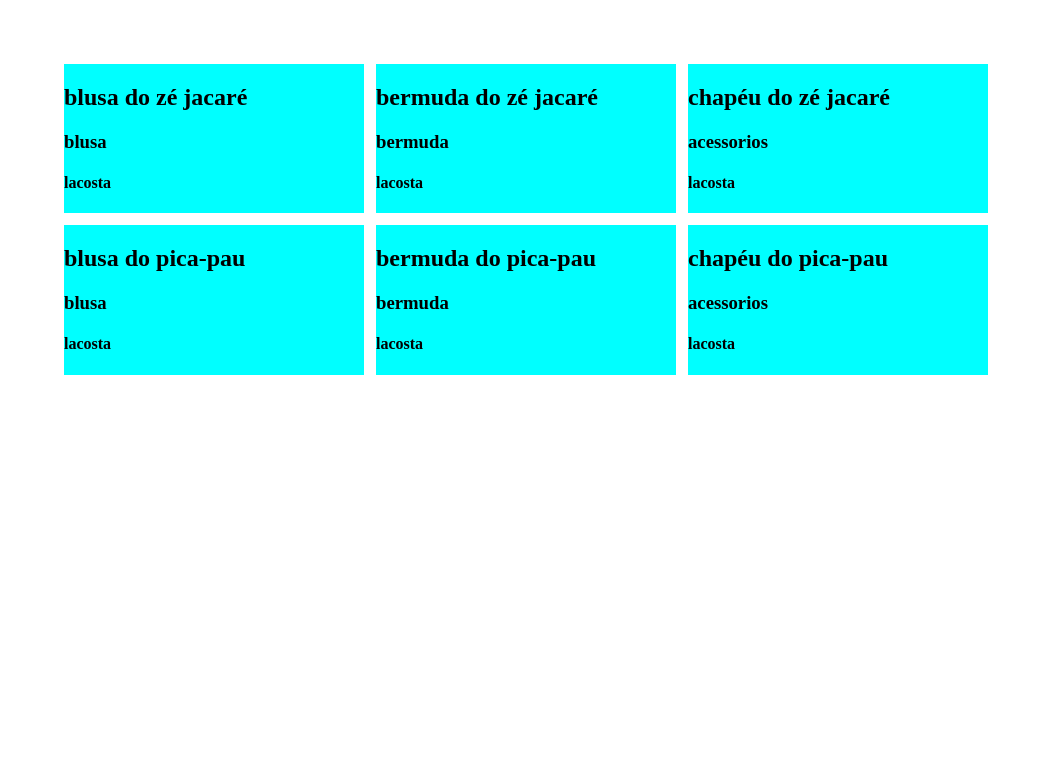
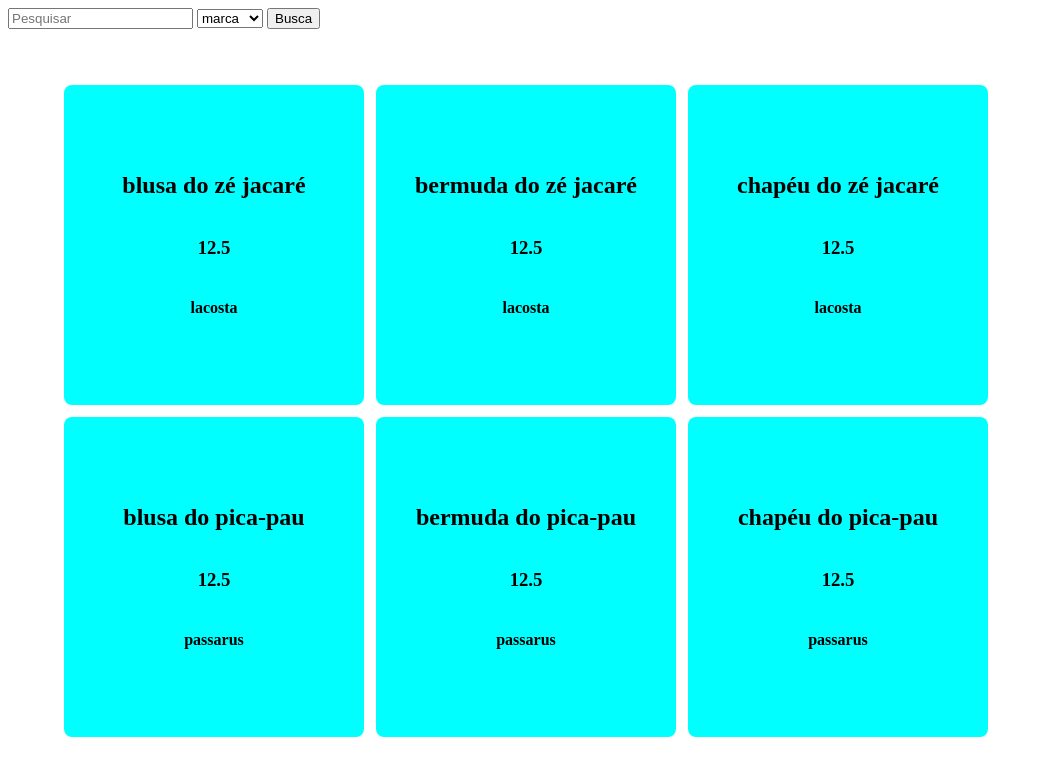
Before and after one commit to Nycolas-Lacerda/curso_javascript_typescript, a website: page index.html in a window 1280 px wide. Shown: the whole page, without its empty margins (0-1043 px from the left). Drawn offline with Linux system fonts and the light colour scheme.

Commit message:
feat: subind html css e lista com filtro dinamico

```diff
--- a/index.html
+++ b/index.html
@@ -8,11 +8,18 @@
         <title>Document</title>
     </head>
     <body>
+        <input placeholder="Pesquisar" id="input-pesquisar">
+        <select id="filter-type-select">
+            <option value="marca" selected>marca</option>
+            <option value="modelo">modelo</option>
+        </select>
+        <button id="search-button"> Busca </button>
+
         <div id="root"> </div>
 
-        <script src="./scripts/index.js"></script>
+        <!-- <script src="./scripts/index.js"></script>
         <script src="./scripts/exercicio_aula_1/index.js"></script>
-        <script src="./scripts/exercicio_aula_2/index.js"></script>
+        <script src="./scripts/exercicio_aula_2/index.js"></script> -->
         <script src="./scripts/exercicio_aula_3/index.js"></script>
     </body>
 </html>
--- a/scripts/exercicio_aula_3/index.js
+++ b/scripts/exercicio_aula_3/index.js
@@ -1,55 +1,71 @@
 "use strict";
 console.log("------------------------------------------------------------------------------");
-console.log("Aula 3");
+console.log("Aula 3 / 4");
 const produtos1 = [
     {
         id: 1,
         modelo: "blusa do zé jacaré",
         marca: "lacosta",
-        categoria: "blusa",
+        preco: 12.5,
     },
     {
         id: 2,
         modelo: "bermuda do zé jacaré",
         marca: "lacosta",
-        categoria: "bermuda",
+        preco: 12.5,
     },
     {
         id: 3,
         modelo: "chapéu do zé jacaré",
         marca: "lacosta",
-        categoria: "acessorios",
+        preco: 12.5,
     },
     {
         id: 4,
         modelo: "blusa do pica-pau",
-        marca: "lacosta",
-        categoria: "blusa",
+        marca: "passarus",
+        preco: 12.5,
     },
     {
         id: 5,
         modelo: "bermuda do pica-pau",
-        marca: "lacosta",
-        categoria: "bermuda",
+        marca: "passarus",
+        preco: 12.5,
     },
     {
         id: 6,
         modelo: "chapéu do pica-pau",
-        marca: "lacosta",
-        categoria: "acessorios",
+        marca: "passarus",
+        preco: 12.5,
     },
 ];
 const rootElement = document.querySelector("#root");
-console.log(rootElement);
+const searcButtonElement = document.querySelector("#search-button");
+const searcInputElement = document.querySelector("#input-pesquisar");
+const searcSelectElement = document.querySelector("#filter-type-select");
+function render(itens) {
     if (rootElement) {
-    console.log(1);
-    produtos1.forEach((produto) => {
+        rootElement.innerHTML = '';
+        itens.forEach((item) => {
             rootElement.innerHTML += `
                 <div class="item-wrapper">
-                <h2>${produto.modelo}</h2>
-                <h3>${produto.categoria}</h3>
-                <h4>${produto.marca}</h4>
+                    <h2>${item.modelo}</h2>
+                    <h3>${item.preco}</h3>
+                    <h4>${item.marca}</h4>
                 </div>
             `;
         });
     }
+}
+function search() {
+    const searchInputValue = searcInputElement.value;
+    const filterTypeValue = searcSelectElement.value;
+    // const filterTypeValue2 = (searcSelectElement as HTMLSelectElement).value as keyof Omit<Produto, 'id' | 'preco'>;
+    const newProdutos = produtos1.filter((produto) => produto[filterTypeValue].includes(searchInputValue));
+    render(newProdutos);
+}
+function eventListenerHandle() {
+    searcButtonElement === null || searcButtonElement === void 0 ? void 0 : searcButtonElement.addEventListener('click', search);
+}
+render(produtos1);
+eventListenerHandle();
--- a/styles/index.css
+++ b/styles/index.css
@@ -7,4 +7,12 @@
 
 .item-wrapper{
     background-color: aqua;
+    width: 300px;
+    height: 300px;
+    display: flex;
+    justify-content: center;
+    padding: 10px 0px;
+    flex-direction: column;
+    align-items: center;
+    border-radius: 8px;
 }
```
Also changed, not shown: scripts/exercicio_aula_3/index.ts (+39 -18 lines). Lines whose indentation alone changed are shown as unchanged.
